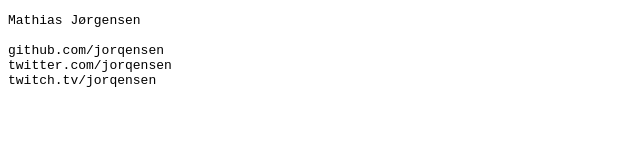
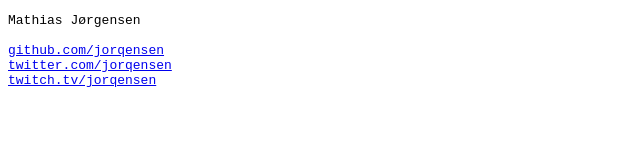
Before and after one commit to jorqensen/jorqensen.github.io, a plain HTML site: page index.html in a window 1280 px wide. Shown: the whole page, without its empty margins (0-640 px from the left). Drawn offline with Linux system fonts and the light colour scheme.

Commit message:
Links
Working links

```diff
--- a/index.html
+++ b/index.html
@@ -10,9 +10,9 @@
 <pre>
 Mathias Jørgensen
 
-github.com/jorqensen
-twitter.com/jorqensen
-twitch.tv/jorqensen
+<a href="https://github.com/jorqensen">github.com/jorqensen</a>
+<a href="https://twitter.com/jorqensen">twitter.com/jorqensen</a>
+<a href="https://twitch.tv/jorqensen">twitch.tv/jorqensen</a>
 </pre>
 </body>
 </html>
```
